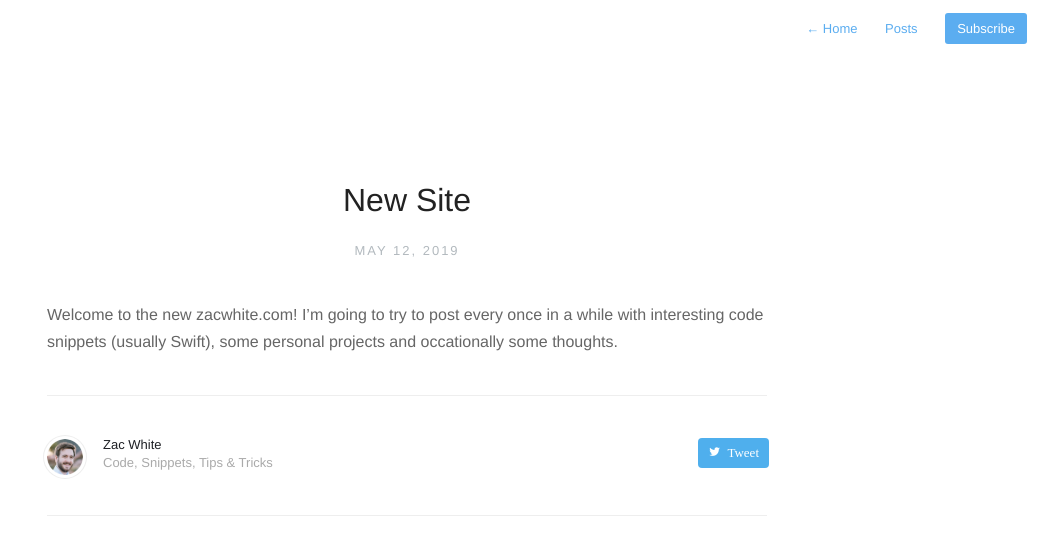
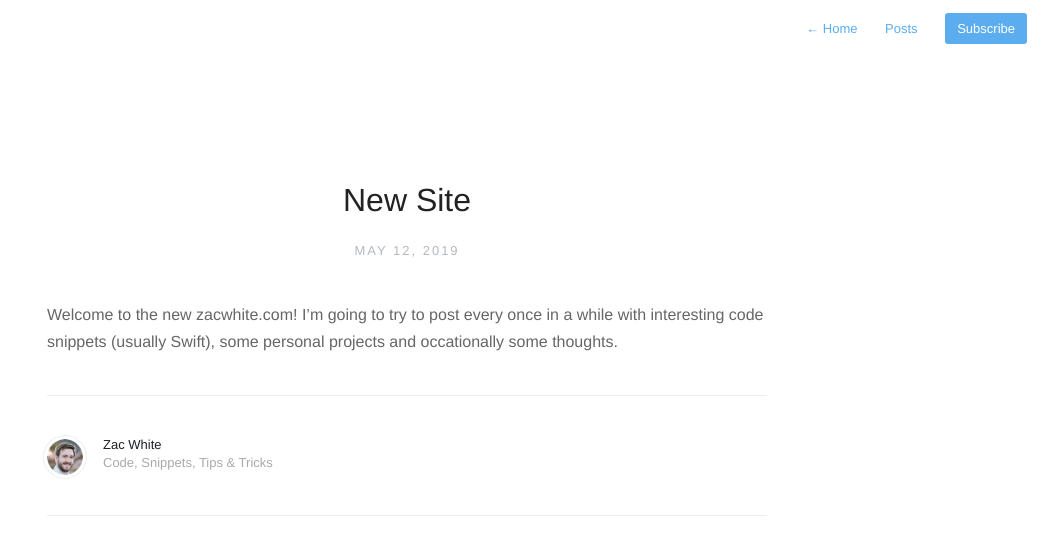
Before and after one commit to zac/zacwhite.com, a Jekyll site: the page built from _posts/2019-05-12-new-site.md, in a window 1280 px wide. Shown: the top 555 px of the page, without its empty margins (233-1280 px from the left). Built offline with Jekyll 4.4.1, drawn with Linux system fonts in a browser that asks for light colours; nearby versions of some CDN libraries; some web fonts are replaced.

Commit message:
A couple of app-wide changes

```diff
--- a/_includes/share.html
+++ b/_includes/share.html
@@ -1 +1 @@
-<a class="twitter" href="https://twitter.com/intent/tweet?text={{ site.domain_name }}{{ page.url }} - {{page.title}} by @{{ site.authorTwitter }}"><span class="icon-twitter"> Tweet</span></a>
+<a class="twitter" href="https://x.com/intent/post?text={{ site.domain_name }}{{ page.url }} - {{page.title}} by @{{ site.authorTwitter }}"><span class="icon-twitter"> Reply</span></a>
--- a/_layouts/post.html
+++ b/_layouts/post.html
@@ -20,10 +20,6 @@
             <span>{{ site.description }}</span>
         </div>
     </a>
-
-    <section id="sharing">
-        {% include share.html %}
-    </section>
 </footer>
 
 <!-- Disqus comments -->
```
Also changed, not shown: index.md (+1 -1 lines).
